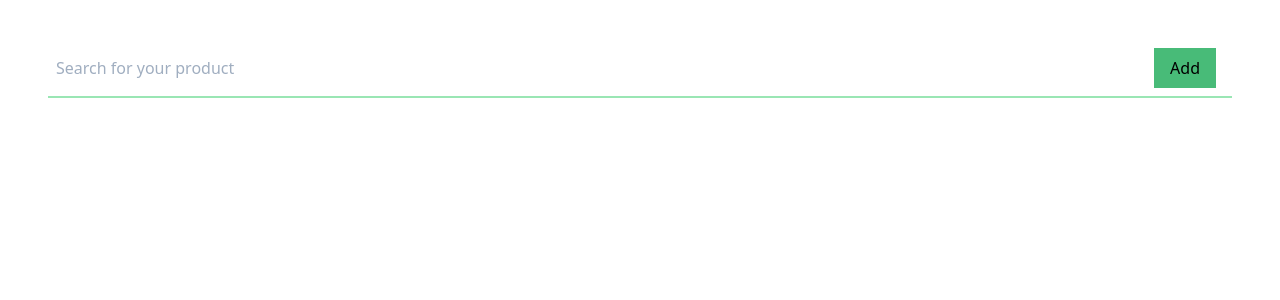
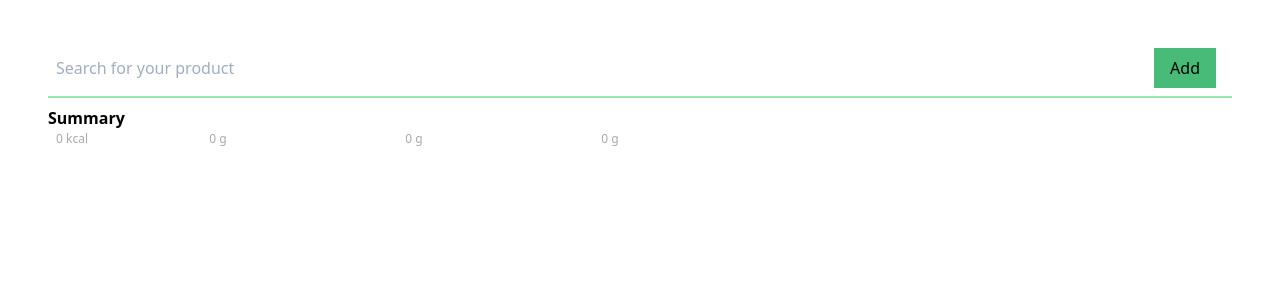
Before and after one commit to wgxqhmdorv/fitit-frontend, a Next.js app: page /list in a window 1280 px wide. Shown: the top 300 px of the page. Built offline with nearby package versions, Linux system fonts and the light colour scheme.

Commit message:
Create macros summary

```diff
--- /dev/null
+++ b/components/category.js
@@ -0,0 +1,43 @@
+const Category = ({ items }) => {
+  return (
+    <div className="mb-2">
+      <p className="font-bold">Summary</p>
+      <div className="text-xs text-temp ml-2">
+        <div className="flex">
+          <p>
+            {items.reduce(
+              (prevValue, nextValue) => prevValue + nextValue.calories,
+              0
+            )}{" "}
+            kcal
+          </p>
+          <div className="flex w-1/2 justify-around ml-8">
+            <p>
+              {items.reduce(
+                (prevValue, nextValue) => prevValue + nextValue.carbohydrates,
+                0
+              )}{" "}
+              g
+            </p>
+            <p>
+              {items.reduce(
+                (prevValue, nextValue) => prevValue + nextValue.proteins,
+                0
+              )}{" "}
+              g
+            </p>
+            <p>
+              {items.reduce(
+                (prevValue, nextValue) => prevValue + nextValue.fats,
+                0
+              )}{" "}
+              g
+            </p>
+          </div>
+        </div>
+      </div>
+    </div>
+  );
+};
+
+export default Category;
--- a/components/list.js
+++ b/components/list.js
@@ -1,6 +1,7 @@
 import { useState, useCallback, createContext, useMemo } from "react";
 import ItemList from "./itemList";
 import Form from "./form";
+import Category from "./category";
 
 const ListApi = createContext(null);
 
@@ -16,11 +17,11 @@ const List = () => {
     if (input != "") {
       const newItem = {
         name: input,
-        weight: (Math.random() * 50 + 50).toFixed(2),
-        calories: (Math.random() * 300 + 100).toFixed(2),
-        carbohydrates: (Math.random() * 30 + 1).toFixed(2),
-        proteins: (Math.random() * 15 + 1).toFixed(2),
-        fats: (Math.random() * 10 + 1).toFixed(2)
+        weight: Math.round(Math.random() * 50 + 50),
+        calories: Math.round(Math.random() * 300 + 100),
+        carbohydrates: Math.round(Math.random() * 30 + 1),
+        proteins: Math.round(Math.random() * 15 + 1),
+        fats: Math.round(Math.random() * 10 + 1)
       };
       setItems(items.concat(newItem));
       setInput("");
@@ -37,6 +38,7 @@ const List = () => {
   return (
     <>
       <Form input={input} changeInput={changeInput} addItem={addItem} />
+      <Category items={items} />
       <ListApi.Provider value={getListApi}>
         <ItemList items={items} />
       </ListApi.Provider>
```
